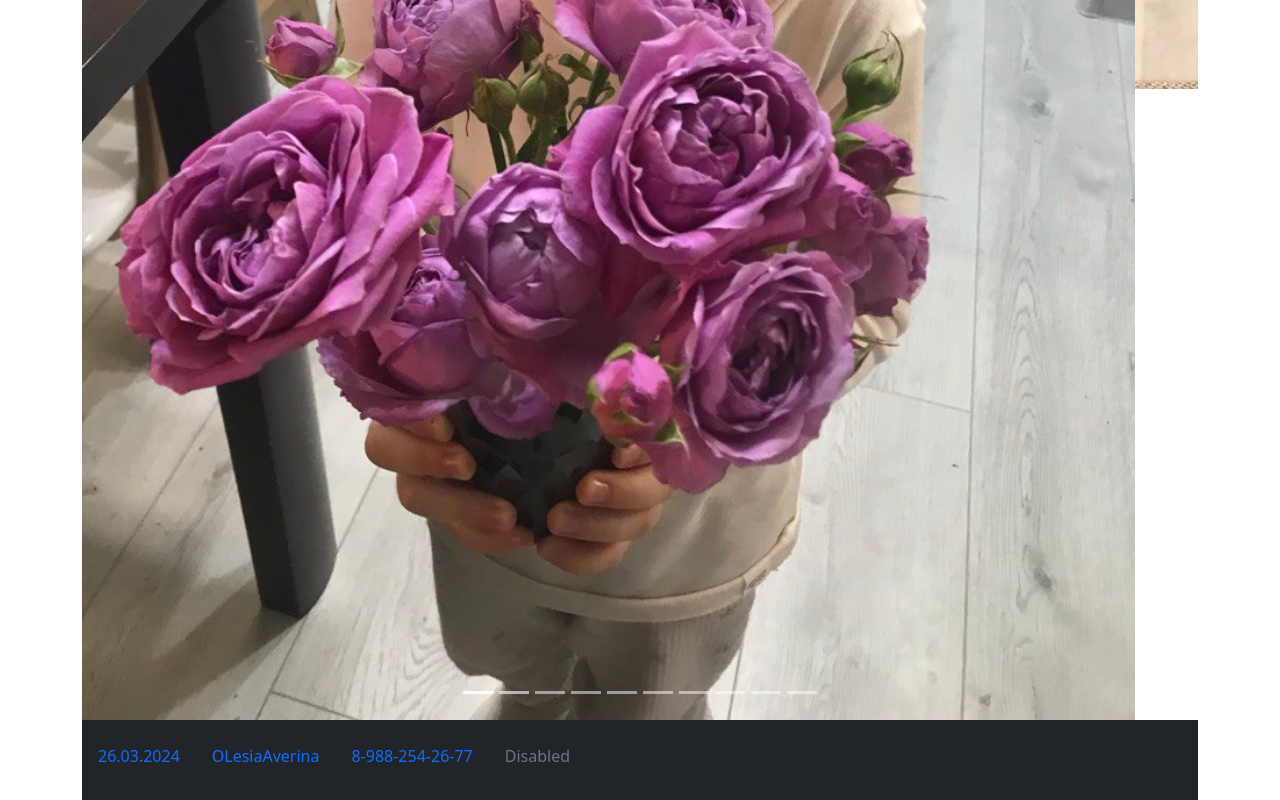
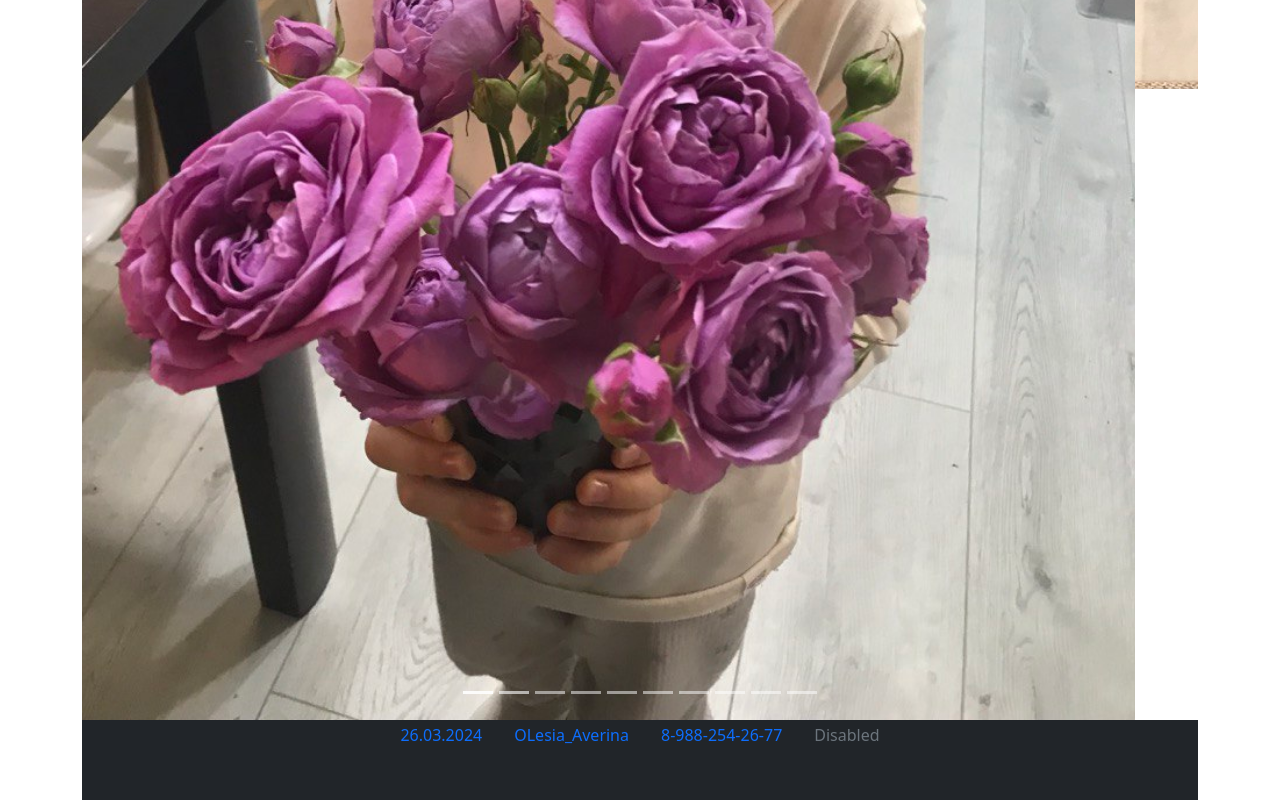
Before and after one commit to Kujavia/Week8_task2_Bootstrap, a plain HTML site: page index.html in a window 1280 px wide. Shown: the part 1913-2713 px from the top of the page. Drawn offline with nearby package versions, Linux system fonts and the light colour scheme.

Commit message:
fix footer padding

```diff
--- a/index.html
+++ b/index.html
@@ -279,12 +279,12 @@
 
     <!--Футер---------------->
     <footer class="footer bg-dark">
-      <ul class="nav justify-content-start">
+      <ul class="nav justify-content-center">
         <li class="nav-item">
           <a class="nav-link active" aria-current="page" href="#">26.03.2024</a>
         </li>
         <li class="nav-item">
-          <a class="nav-link" href="#">OLesiaAverina </a>
+          <a class="nav-link" href="#">OLesia_Averina </a>
         </li>
         <li class="nav-item">
           <a class="nav-link" href="#">8-988-254-26-77</a>
--- a/style/style.css
+++ b/style/style.css
@@ -74,6 +74,9 @@ h3 {
   background-color: blueviolet;
   border-radius: 10px;
 }
+.nav-link {
+  padding: 0.2rem 1rem;
+}
 .gal {
   display: grid;
   margin: 5%;
@@ -94,3 +97,6 @@ h3 {
   border-radius: 10px;
   padding: 20px;
 }
+.footer .nav {
+  padding-top: 0px;
+}
```
